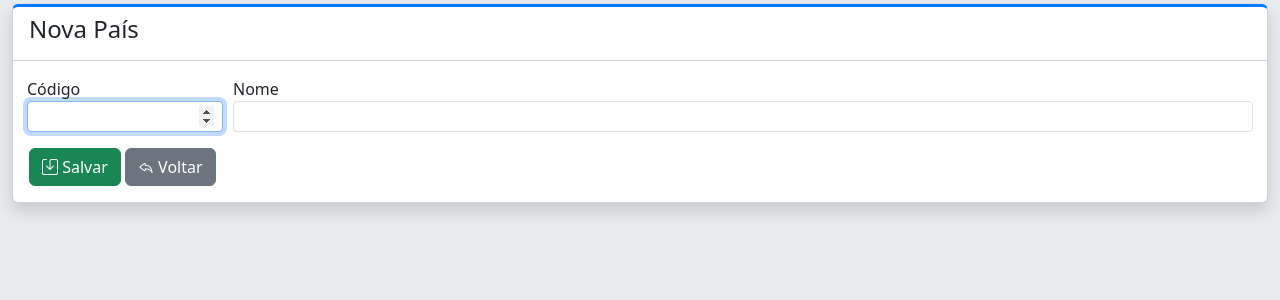
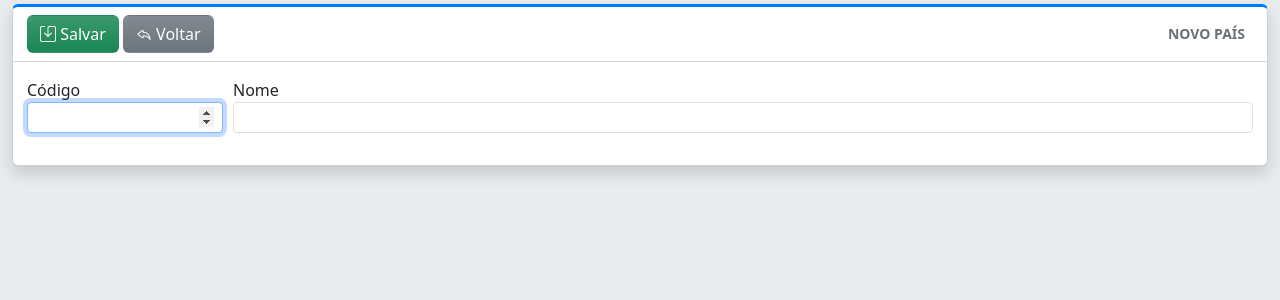
Before and after one commit to jvsjanilson/MeuFinanceiro, a Django app: page /pais/create in a window 1280 px wide. Shown: the part 65-365 px from the top of the page. Run offline with Django 4.2, Linux system fonts and the light colour scheme; the visitor is signed in with stand-in values (Sample User, id 1).

Commit message:
feat: ajuste form pais

```diff
--- a/cadastro/templates/cadastro/pais/form.html
+++ b/cadastro/templates/cadastro/pais/form.html
@@ -1,17 +1,24 @@
 {% extends 'base.html' %}
 {% block title %} {{ verbose_name }} {% endblock title %}
 {% block conteudo %}
-
+<form method="post" novalidate>
+    {% csrf_token %}
     <div class="card shadow card-outline">
         <div class="card-header">
-            <h4>{%if object %} Editar {% else %} Nova {%endif%} {{ verbose_name }}</h4>
+            <div class="row d-flex align-items-center">
+                <div class="col">
+                    <button class="text-white btn bg-success bg-gradient" type="submit" ><i class="bi bi-save"></i> Salvar</button>
+                    <a class="text-white btn bg-secondary bg-gradient" href="{% url 'pais-list' %}"><i class="bi bi-reply"></i> Voltar</a>
+                </div>
+                <div class="col-auto">
+                    <h4 class="card-title">{%if object %} Editar {% else %} Novo {%endif%} {{ verbose_name }}</h4>
+                </div>
+            </div>
         </div>
 
         <div class="card-body">
-            <form method="post" novalidate>
-                    {% csrf_token %}
+            <div class="row">
 
-                    <div class="row">
                 <div class="col-md-2">
                     <div class="mb-3">
                         <label for="{{form.codigo.id_for_label}}">{{form.codigo.label}}</label>
@@ -42,11 +49,8 @@
                     </div>
                 </div>
 
-
-                    </div>
-                    <button class="btn btn-success" type="submit" ><i class="bi bi-save"></i> Salvar</button>
-                    <a class="btn btn-secondary" href="{% url 'pais-list' %}"><i class="bi bi-reply"></i> Voltar</a>
-                </form>
             </div>
         </div>
+    </div>
+</form>
 {% endblock conteudo%}
```
Lines whose indentation alone changed are shown as unchanged.
